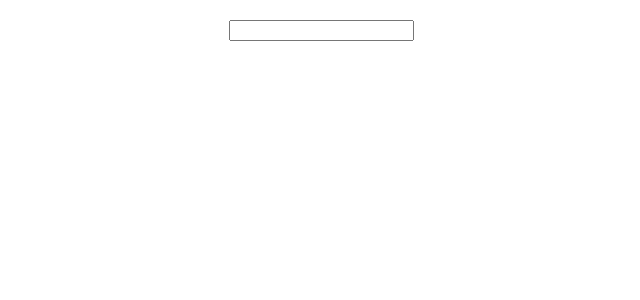
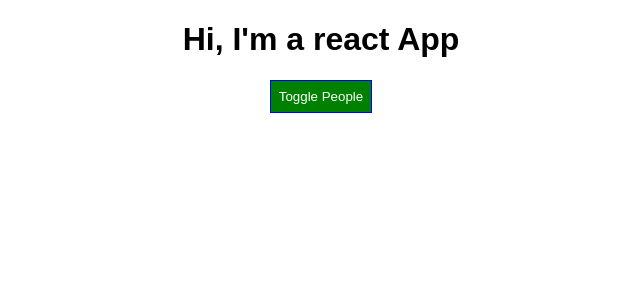
Before and after one commit to MusabSwe/MY_PROJECT, a React (Create React App) app in the folder ReactJS/react-complete-guide/: page / in a window 1280 px wide. Shown: the top 300 px of the page, without its empty margins (319-959 px from the left). Built offline with nearby package versions, Linux system fonts and the light colour scheme.

Commit message:
setting style dynamically

```diff
--- a/ReactJS/react-complete-guide/src/App.js
+++ b/ReactJS/react-complete-guide/src/App.js
@@ -1,30 +1,135 @@
 import React, { Component } from 'react';
 import './App.css';
-// import Person from './Person/Person';
+import Person from './Person/Person';
+// function App() {
+//   return (
+//     <div className="App">
+//       <h1>H1, I'm a React App</h1>
+//     </div>
+//   );
+// }
 
 class App extends Component {
+  // state & this setState are from Component class
+  // const [people, setPeople] = useState([
+  //   { name: 'Jaber', age: 28 },
+  //   { name: 'Ali', age: 18 },
+  //   { name: 'Ahmed', age: 48 }
+  // ]);
+
   state = {
-    textLength: "",
+    people: [
+      { id: 1, name: 'Jaber', age: 28 },
+      { id: 2, name: 'Ali', age: 18 },
+      { id: 3, name: 'Ahmed', age: 48 }
+    ],
+    showPeople: false
+  }
+  // Methods unlike const handler in the function
+  switchNameHandler = (newName) => {
+    // console.log('Was clicked!');
+    this.setState({
+      people: [
+        { name: newName, age: 28 },
+        { name: 'Ali', age: 50 },
+        { name: 'Ahmed', age: 50 }
+      ]
+    })
   }
 
-  textLengthlistener = (e) => {
-    // Big Mistake since it is update
-    // this.setState.textLength = [...e.target.value];
-    this.setState({textLength: e.target.value.length});
-    console.log(this.state.textLength);
+  // To see which element change
+  nameChangeHandler = (e, id) => {
+    const perosnIndex = this.state.people.findIndex(p => { return p.id === id });
+    // It is good practice to do not change state directly
+    // so we will use spread operator
+    const person = { ...this.state.people[perosnIndex] };
+    // To update each name alone
+    // and assign each text Input
+    // for its component
+    person.name = e.target.value;
+    const persons = [...this.state.people];
+    persons[perosnIndex] = person;
 
+    this.setState({ people: persons });
+  }
+
+  // const switchNameHandler = () => {
+  //   // when we use setPeople and remove
+  //   // an oject this will remove totally
+  //   // the old one, but if we want to it
+  //   // has the same structure then we
+  //   // implement as the original structure
+  //   setPeople([
+  //     { name: 'Musab', age: 28 },
+  //     { name: 'Ali', age: 50 },
+  //     { name: 'Ahmed', age: 50 }
+  //   ])
+  // }
+
+  togglePeopleHandler = () => {
+    const doesShow = this.state.showPeople;
+    this.setState({ showPeople: !doesShow });
+  }
+
+  deleteHandler = (personIndex) => {
+    // Immutable Way
+    // 1. using Slice which will not change the original array
+    // const people = this.state.people.slice();
+    // 2. Using spread operator which will not change the original array
+    const people = [...this.state.people];
+    // remove the personIndex
+    people.splice(personIndex, 1);
+    this.setState({ people: people });
   }
 
   render() {
     const style = {
-      padding: "10px",
-      margin: "10px",
-      textAlign: "center"
+      background: 'green',
+      color:"white",
+      font: 'sans-serif',
+      border: '1px solid blue',
+      padding: '8px',
+      cursor: "pointer"
+    };
+    // Steps to display & hide contents
+    // 1. set value null
+    // 2. condition statment
+    // 3. value = JSX ()
+    // 4. state value with the condition statement
+
+    let people = null;
+    if (this.state.showPeople) {
+      people = (
+        // JSX
+        <div>
+          {this.state.people.map((person, index) => {
+            return <Person
+              name={person.name}
+              age={person.age}
+              click={() => this.deleteHandler(index)}
+              key={person.id}
+              txtInput={(e) => this.nameChangeHandler(e, person.id)}
+            />
+          })}
+        </div>
+      );
+      style.background = 'red';
     }
+
     return (
-      <div style={style}>
-        <input type="text" onChange={(e) => this.textLengthlistener(e)} />
-        <p>{this.state.textLength}</p>
+      // JSX
+      <div className='App'>
+        <h1>Hi, I'm a react App</h1>
+        {/*
+          Do not add pranthesis switchNameHandler() --> as a result,
+          the method will invoke when we run the app only
+          only add the refernce switchNameHandler
+        */}
+        {/* <button onClick={this.switchNameHandler.bind(this, 'Maximilian')}>Switch Name</button> */}
+        <button
+          style={style}
+          onClick={this.togglePeopleHandler}>Toggle People</button>
+        {people}
       </div>
     );
   }
```
